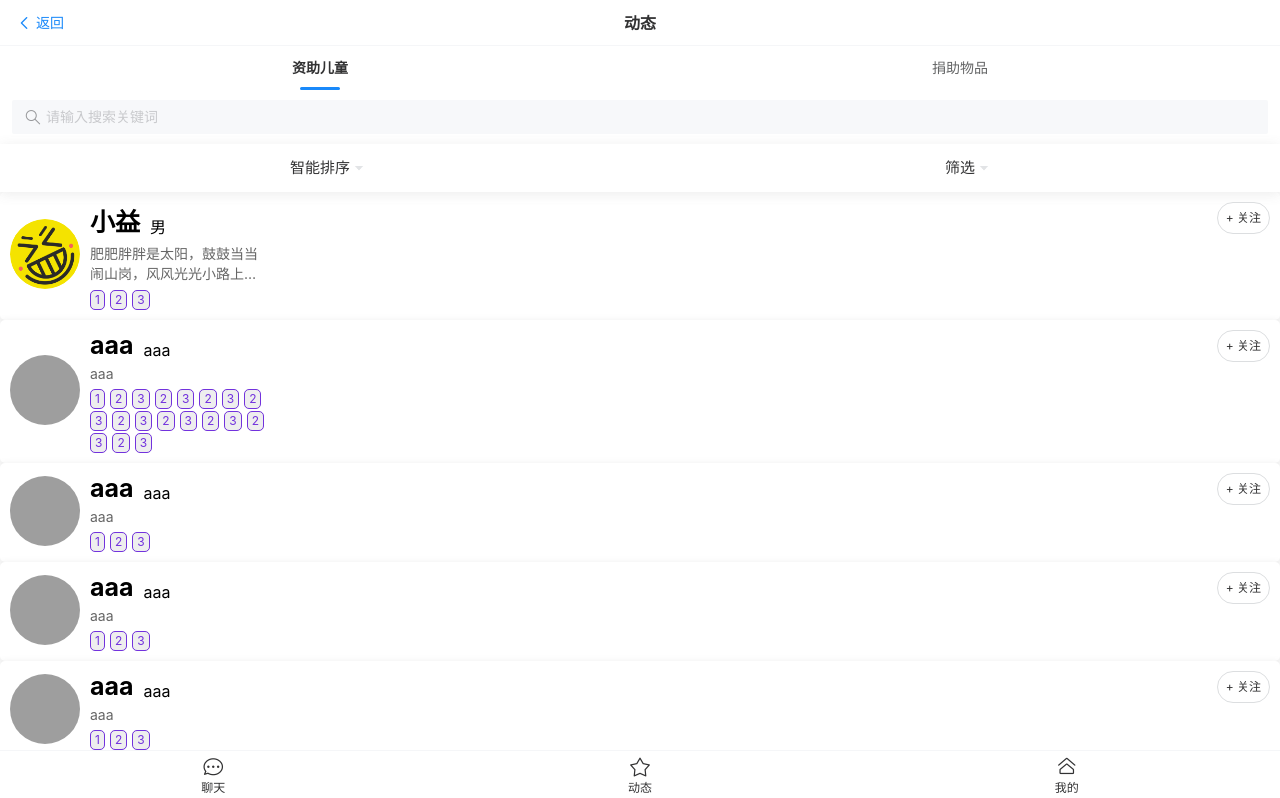
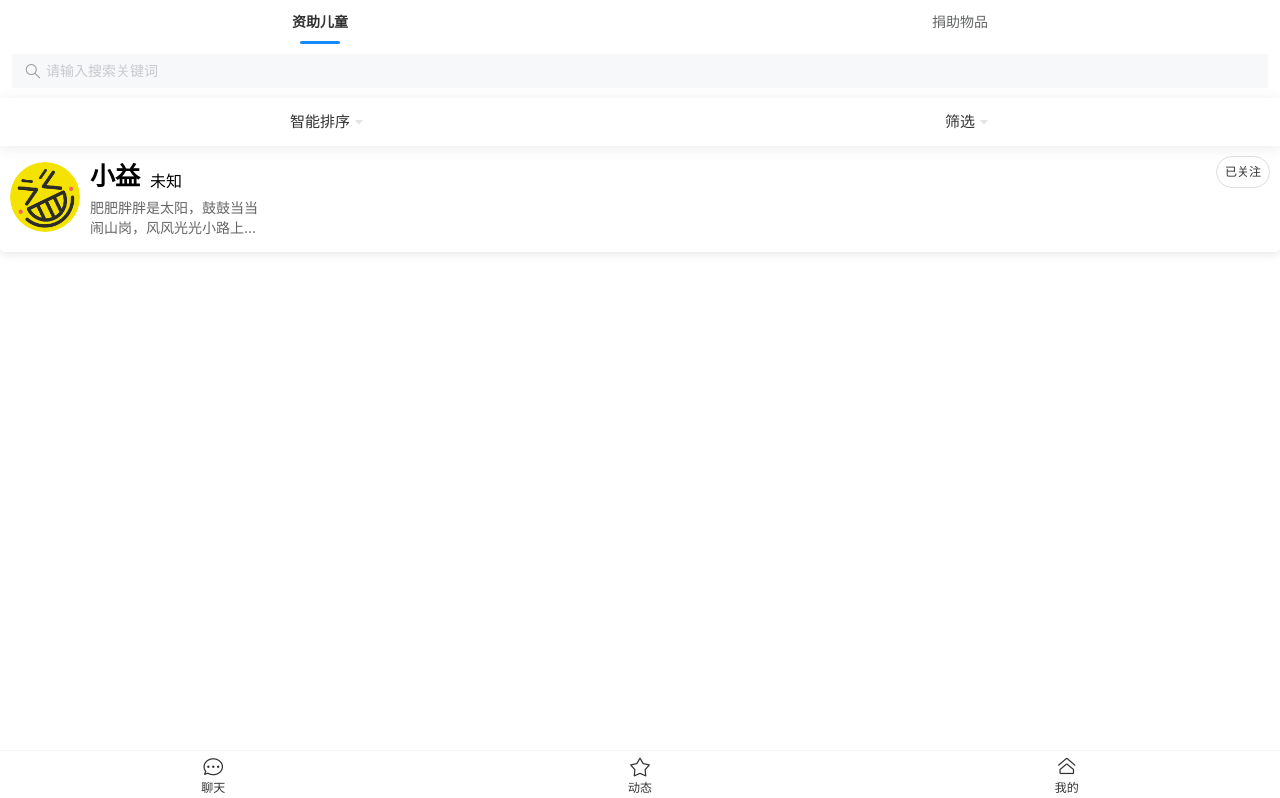
Before and after one commit to nanoyou/akari-yumeta-mobile, a Vue app: page /donate/find in a window 1280 px wide. Shown: the top 798 px of the page. Built offline with nearby package versions, Linux system fonts and the light colour scheme; grey boxes are pictures that could not be loaded.

Commit message:
fix：修复find页面显示bug，完善user-card组件

```diff
--- a/src/router/index.ts
+++ b/src/router/index.ts
@@ -32,7 +32,7 @@ const routes: RouteRecordRaw[] = [
     meta: {
       title: '动态',
       showTabBar: true,
-      showTopBar: true,
+      showTopBar: false,
       tabbarItems: [
         {
           name: '首页',
--- a/src/views/donate/donate-find/find.vue
+++ b/src/views/donate/donate-find/find.vue
@@ -1,5 +1,7 @@
 <script setup lang="ts">
-import { computed, ref } from 'vue'
+import { ref } from 'vue'
+import type { User } from '@/api/entity'
+import { Role, Gender } from '@/api/entity'
 import userCard from './user-card.vue'
 const choice = ref(true)
 const sortOrder = ref({
@@ -20,97 +22,22 @@ const checkedFollower = ref(false)
 //   { text: '重病', value: '重病' },
 //   { text: '遭遇重大灾难', value: '遭遇重大灾难' }
 // ])
-let children = ref([
-  {
-    avatarURL: '../../../public/imgs/xiaoyi.png',
-    username: '小益',
-    gender: '男',
-    introduction:
-      '肥肥胖胖是太阳，鼓鼓当当闹山岗，风风光光小路上，三个吊儿郎当',
-    tags: ['1', '2', '3']
-  },
-  {
-    avatarURL: 'aaa',
-    username: 'aaa',
-    gender: 'aaa',
-    introduction: 'aaa',
-    tags: [
-      '1',
-      '2',
-      '3',
-      '2',
-      '3',
-      '2',
-      '3',
-      '2',
-      '3',
-      '2',
-      '3',
-      '2',
-      '3',
-      '2',
-      '3',
-      '2',
-      '3',
-      '2',
-      '3'
-    ]
-  },
-  {
-    avatarURL: 'aaa',
-    username: 'aaa',
-    gender: 'aaa',
-    introduction: 'aaa',
-    tags: ['1', '2', '3']
-  },
-  {
-    avatarURL: 'aaa',
-    username: 'aaa',
-    gender: 'aaa',
-    introduction: 'aaa',
-    tags: ['1', '2', '3']
-  },
-  {
-    avatarURL: 'aaa',
-    username: 'aaa',
-    gender: 'aaa',
-    introduction: 'aaa',
-    tags: ['1', '2', '3']
-  },
-  {
-    avatarURL: 'aaa',
-    username: 'aaa',
-    gender: 'aaa',
-    introduction: 'aaa',
-    tags: ['1', '2', '3']
-  },
-  {
-    avatarURL: 'aaa',
-    username: 'aaa',
-    gender: 'aaa',
-    introduction: 'aaa',
-    tags: ['1', '2', '3']
-  },
-  {
-    avatarURL: 'aaa',
-    username: 'aaa',
-    gender: 'aaa',
-    introduction: 'aaa',
-    tags: ['1', '2', '3']
-  },
-  {
-    avatarURL: 'aaa',
-    username: 'aaa',
-    gender: 'aaa',
-    introduction: 'aaa',
-    tags: ['1', '2', '3']
-  }
-])
+const xiaoyi: User = {
+  avatarURL: '../../public/imgs/xiaoyi.png',
+  gender: Gender.Secret,
+  id: '123456789',
+  introduction: '肥肥胖胖是太阳，鼓鼓当当闹山岗，风风光光小路上，三个吊儿郎当',
+  nickname: '蛋筒',
+  role: Role.Child,
+  usageDuration: 3600,
+  username: '小益'
+}
+const children = ref([xiaoyi])
 </script>
 
 <template>
   <div id="navi-tab">
-    <van-tabs sticky @click="choice = !choice">
+    <van-tabs sticky @click-tab="choice = !choice">
       <van-tab title="资助儿童">
         <div id="show_children" v-show="choice">
           <span class="search-bar">
@@ -156,12 +83,9 @@ let children = ref([
             <van-list>
               <user-card
                 v-for="child in children"
-                :key="child.username"
-                :avatarURL="child.avatarURL"
-                :username="child.username"
-                :gender="child.gender"
-                :introduction="child.introduction"
-                :tags="child.tags"
+                :key="child.id"
+                :user="xiaoyi"
+                :is-followed="true"
               />
             </van-list>
           </div>
--- a/src/views/donate/donate-find/user-card.vue
+++ b/src/views/donate/donate-find/user-card.vue
@@ -1,17 +1,19 @@
 <template>
   <div class="user-card">
     <div class="avatarURL-wrapper">
-      <img :src="avatarURL" alt="user avatarURL" />
+      <img :src="user.avatarURL" alt="user avatarURL" />
     </div>
     <div class="info-wrapper">
       <div class="name-wrapper">
-        <div class="username">{{ username }}</div>
-        <div class="gender">{{ gender }}</div>
+        <div class="username">{{ user.username }}</div>
+        <div class="gender">{{ checkGender }}</div>
       </div>
-      <div class="introduction van-multi-ellipsis--l2">{{ introduction }}</div>
+      <div class="introduction van-multi-ellipsis--l2">
+        {{ user.introduction }}
+      </div>
       <div class="tag-wrapper">
         <van-tag
-          v-for="(tag, index) in tags"
+          v-for="(tag, index) in user.tags"
           :key="index"
           color="#7232dd"
           plain
@@ -23,7 +25,7 @@
       </div>
     </div>
     <div class="follow-button-wrapper">
-      <van-button plain round size="small">{{
+      <van-button plain round size="small" @click="emitFollow">{{
         isFollowed ? '已关注' : '+ 关注'
       }}</van-button>
     </div>
@@ -31,15 +33,31 @@
 </template>
 
 <script lang="ts">
-import { defineComponent } from 'vue'
+import { computed, defineComponent } from 'vue'
+import { Gender, type User } from '@/api/entity'
 export default defineComponent({
   props: {
-    avatarURL: String,
-    username: String,
-    gender: String,
-    introduction: String,
-    tags: Array,
-    isFollowed: Boolean
+    user: {
+      type: Object as () => User, // 设置类型为User接口类型
+      required: true // 设置为必须传入的属性
+    },
+    isFollowed: { type: Boolean, required: true } // 是否关注
+  },
+  methods: {
+    emitFollow() {
+      this.$emit('followeeID', this.user.id)
+    }
+  },
+  computed: {
+    checkGender() {
+      if (this.user.gender == Gender.Female) {
+        return '女'
+      } else if (this.user.gender == Gender.Male) {
+        return '男'
+      } else {
+        return '未知'
+      }
+    }
   }
 })
 </script>
```
